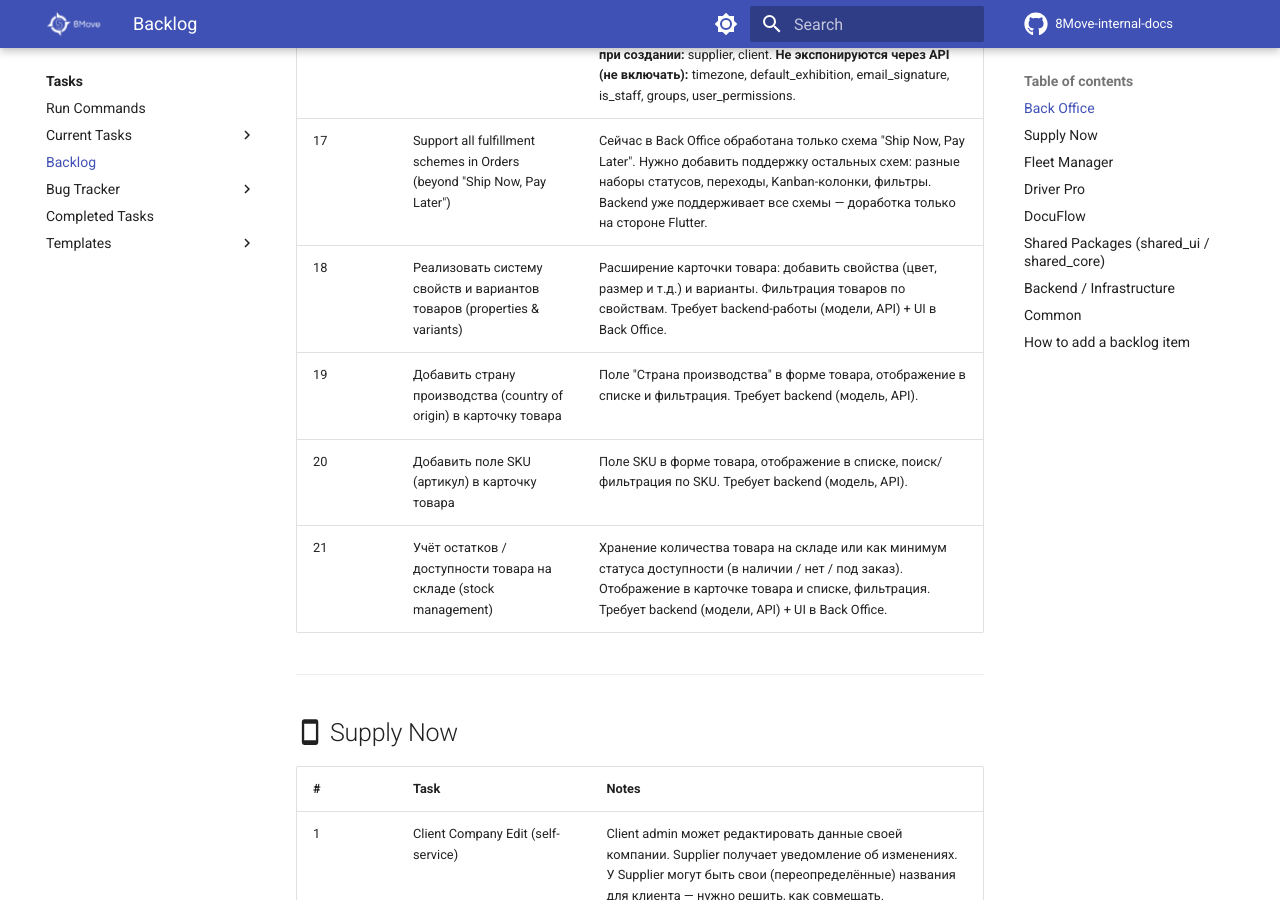
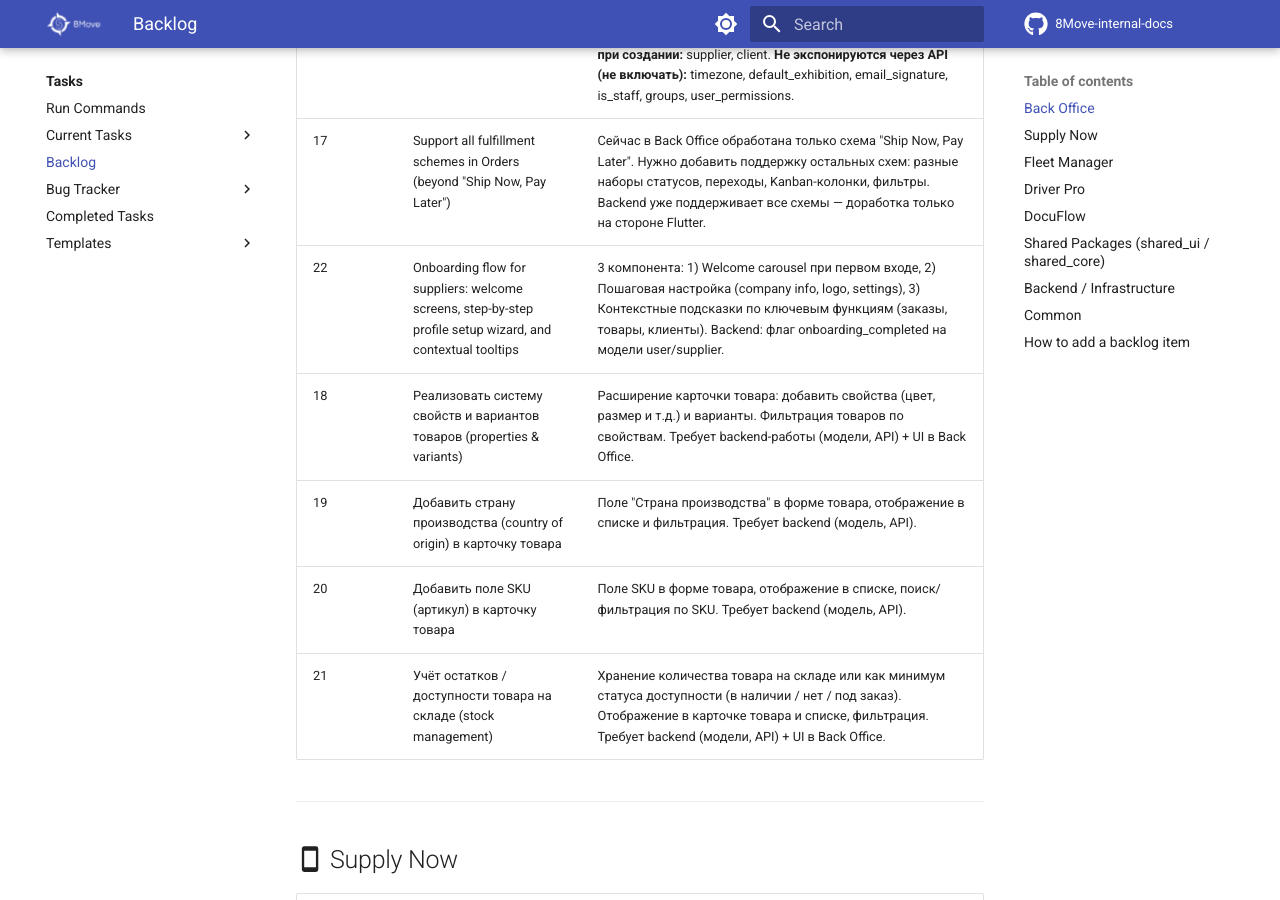
Before and after one commit to MaxShytov/8Move-internal-docs, an MkDocs documentation site: the page built from docs/tasks/backlog.md, in a window 1280 px wide and 900 px high, scrolled down 2808 px. Built offline with MkDocs 1.6.1 and Material for MkDocs 9.7.7, drawn with Linux system fonts in a browser that asks for light colours; comment, search, counter and statistics services are not loaded; some of the changed text lies outside the part shown.

Commit message:
backlog: add onboarding flow tasks for Back Office and Supply Now
Co-Authored-By: Claude Opus 4.6 <noreply@anthropic.com>

```diff
--- a/docs/tasks/backlog.md
+++ b/docs/tasks/backlog.md
@@ -28,6 +28,7 @@ Ideas and planned tasks that are not yet in active development. When a task move
 | 15 | Multilingual data audit: определить какие поля поставщик должен вводить на нескольких языках | Провести анализ моделей — какие данные должны поддерживать мультиязычный ввод (Supplier.description, Product.name, и т.д.). Результат — список полей + подход к реализации (django-modeltranslation, JSON field, отдельные таблицы). См. Backend #12 для реализации на бэкенде. |
 | 16 | Аудит и доработка экрана Profile: проанализировать текущий экран, добавить недостающие поля, полноценное редактирование | Только фронтенд — работать с полями, уже доступными в API. **Основные поля:** `id` (int, PK), `email` (string?, уникальный), `username` (string?, уникальный), `first_name` (string?), `last_name` (string?), `phone` (string?, уникальный), `avatar` (string?, URL S3), `description` (string?, max 256), `is_active` (bool), `is_superuser` (bool), `date_joined` (datetime), `current_client` (int?, FK), `preferred_language` (string, default 'en'). **Вложенный объект driver_profile:** `id` (int), `supplier_id` (int), `supplier_name` (string), `driver_license_number` (string?), `is_active` (bool). **Write-only при создании:** supplier, client. **Не экспонируются через API (не включать):** timezone, default_exhibition, email_signature, is_staff, groups, user_permissions. |
 | 17 | Support all fulfillment schemes in Orders (beyond "Ship Now, Pay Later") | Сейчас в Back Office обработана только схема "Ship Now, Pay Later". Нужно добавить поддержку остальных схем: разные наборы статусов, переходы, Kanban-колонки, фильтры. Backend уже поддерживает все схемы — доработка только на стороне Flutter. |
+| 22 | Onboarding flow for suppliers: welcome screens, step-by-step profile setup wizard, and contextual tooltips | 3 компонента: 1) Welcome carousel при первом входе, 2) Пошаговая настройка (company info, logo, settings), 3) Контекстные подсказки по ключевым функциям (заказы, товары, клиенты). Backend: флаг onboarding_completed на модели user/supplier. |
 | 18 | Реализовать систему свойств и вариантов товаров (properties & variants) | Расширение карточки товара: добавить свойства (цвет, размер и т.д.) и варианты. Фильтрация товаров по свойствам. Требует backend-работы (модели, API) + UI в Back Office. |
 | 19 | Добавить страну производства (country of origin) в карточку товара | Поле "Страна производства" в форме товара, отображение в списке и фильтрация. Требует backend (модель, API). |
 | 20 | Добавить поле SKU (артикул) в карточку товара | Поле SKU в форме товара, отображение в списке, поиск/фильтрация по SKU. Требует backend (модель, API). |
@@ -46,6 +47,7 @@ Ideas and planned tasks that are not yet in active development. When a task move
 | 5 | Регистрация на сайте Supply Now | Детали будут описаны позже. Нет зависимостей от других задач. |
 | 6 | Включить нотификации для пользователя — push, in-app и email | Три канала уведомлений: push-уведомления, in-app нотификации (bell icon + unread count), email. Требует бэкенд-инфраструктуру для отправки и настройки предпочтений пользователя по каналам. Связано с Back Office #6 (Notification system overhaul). |
 | 7 | Протестировать функционал Share на экране товара | Проверить работу кнопки Share (share_plus) на Android и iOS: корректность текста (название, цена, поставщик), отображение WhatsApp и других мессенджеров в системном диалоге, поведение на разных версиях ОС. |
+| 8 | Onboarding flow for clients: welcome screens, step-by-step profile setup wizard, and contextual tooltips | 3 компонента: 1) Welcome carousel при первом входе, 2) Пошаговая настройка (company info, delivery address, preferences), 3) Контекстные подсказки по ключевым функциям (каталог, корзина, заказы). Backend: флаг onboarding_completed на модели user/client. |
 
 ---
 
```
Also changed, not shown: other parts of docs/tasks/backlog.md (+1 -1 lines).
